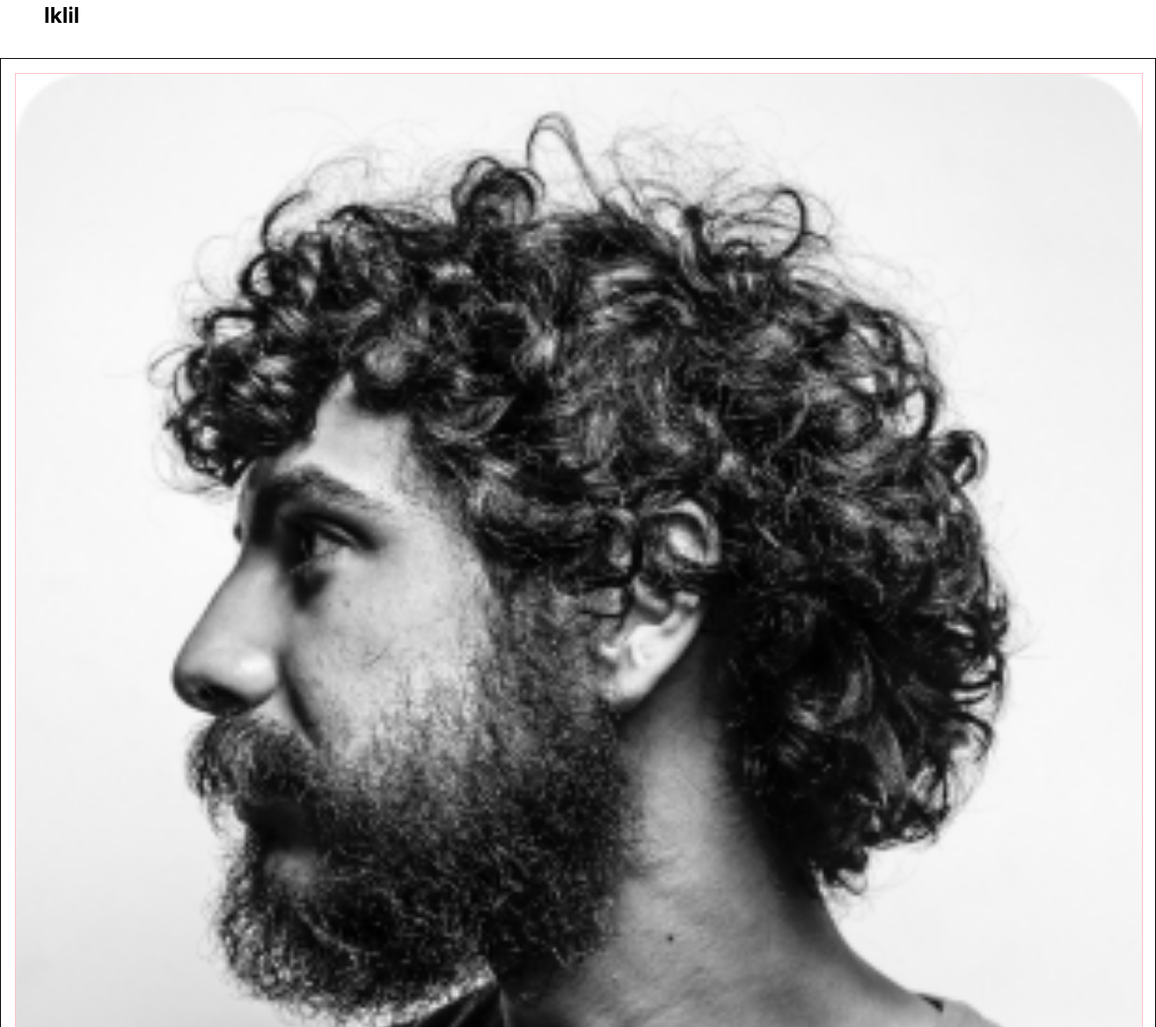
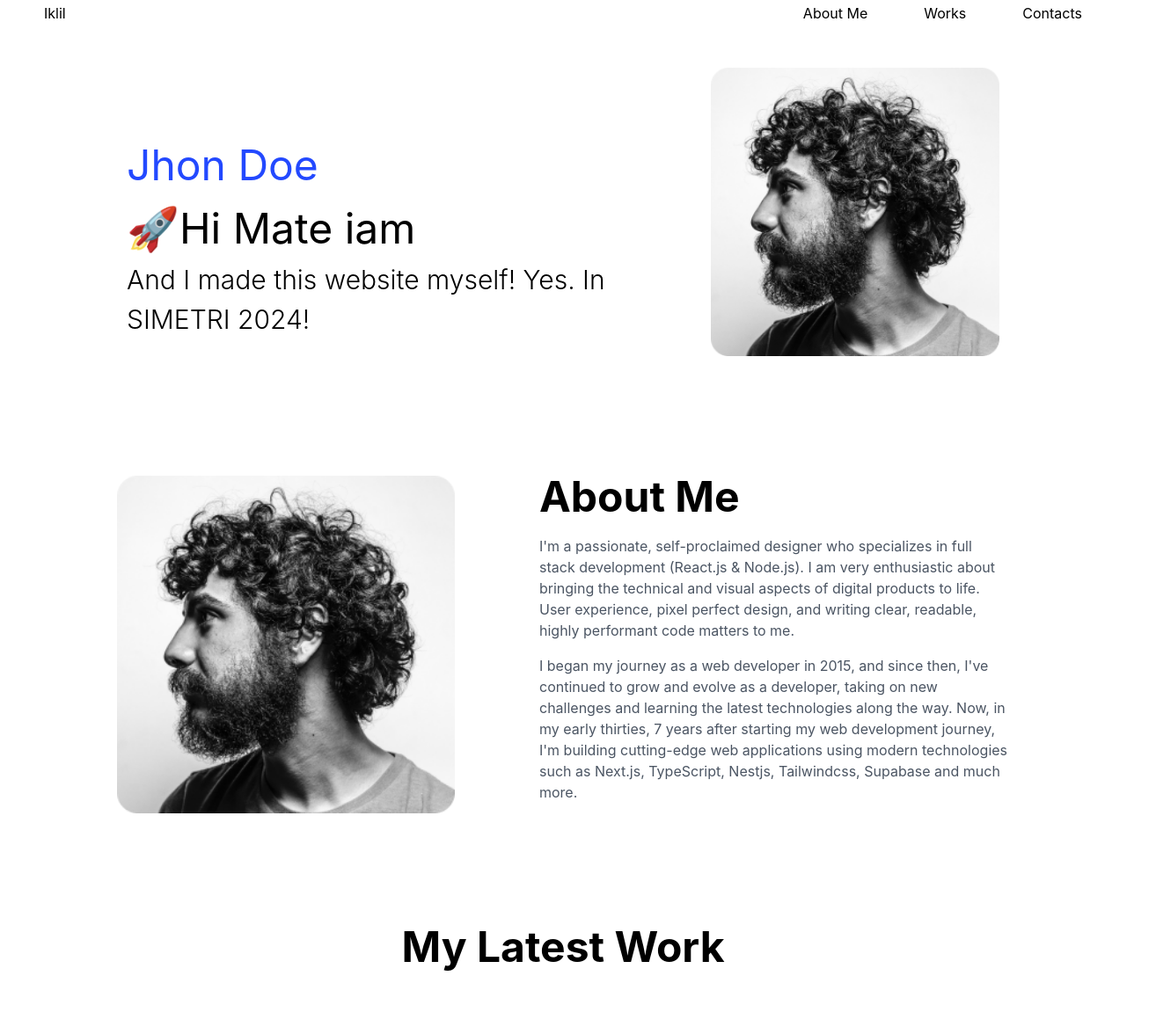
Before and after one commit to yowxy/SIMETRI-2024, a plain HTML site: page Week-1/index.html in a window 1280 px wide. Shown: the part 31-1199 px from the top of the page at 88% size, 1314 px wide, since content can reach past the window. Drawn offline with nearby package versions, Linux system fonts and the light colour scheme.

Commit message:
wip: hero section , about me section and using Tailwind CDN

```diff
--- a/Week-1/index.html
+++ b/Week-1/index.html
@@ -1,38 +1,73 @@
 <!DOCTYPE html>
 <html lang="en">
-
   <head>
     <meta charset="UTF-8" />
     <meta name="viewport" content="width=device-width, initial-scale=1.0" />
     <title>SIMETRI 2024 | Week-1</title>
-  <link href='fonts.googleapis.com/css?family=Inter:100,200,300,400,500,600,700,800,900'; rel='stylesheet' type='text/html'>
+    <link
+      href="fonts.googleapis.com/css?family=Inter:100,200,300,400,500,600,700,800,900"
+      ;
+      rel="stylesheet"
+      type="text/html"
+    />
     <link rel="stylesheet" href="style.css" />
+    <script src="https://cdn.tailwindcss.com"></script>
   </head>
 
   <body>
     <nav>
       <h1>Iklil</h1>
-    <!-- <ul>
+      <ul>
         <li>About Me</li>
         <li>Works</li>
         <li>Contacts</li>
-      </ul> -->
+      </ul>
     </nav>
     <div class="containerHero">
-      <div class="containerImage" >
-        <img src="assets/Image.png" alt="images">
+      <div class="containerImage">
+        <img src="assets/Image.png" alt="images" />
+      </div>
+      <div class="containerTextHero">
+        <!-- text -->
+        <h2 class="title">Jhon Doe</h2>
+        <h2>🚀Hi Mate iam</h2>
+        <p class="subtitle">
+          And I made this website myself! Yes. In SIMETRI 2024!
+        </p>
       </div>
     </div>
 
-    <div class="containerTextHero" >
-      <!-- text -->
-       <h2 class="title" >Jhon Doe</h2>
-       <h2>🚀Hi Mate iam</h2>
-       <p>And I made this website myself! Yes. In SIMETRI 2024!</p>
+    <!-- about us  -->
+    <div class="flex py-16 px-[133px] flex-row gap-24 ">
+      <img src="assets/Image.png" alt="gambar-simetri" class="w-96 h-96" />
+      <div class="flex flex-col" >
+        <h2 class="mb-5  font-bold text-5xl">About Me</h2>
+        <div class="flex  flex-col gap-4" >
+          <p class="text-base text-[#4B5563]">
+            I'm a passionate, self-proclaimed designer who specializes in full
+            stack development (React.js & Node.js). I am very enthusiastic about
+            bringing the technical and visual aspects of digital products to life.
+            User experience, pixel perfect design, and writing clear, readable,
+            highly performant code matters to me.
+          </p>
+          <p class="text-base  text-[#4B5563]">
+            I began my journey as a web developer in 2015, and since then, I've
+            continued to grow and evolve as a developer, taking on new challenges
+            and learning the latest technologies along the way. Now, in my early
+            thirties, 7 years after starting my web development journey, I'm
+            building cutting-edge web applications using modern technologies such
+            as Next.js, TypeScript, Nestjs, Tailwindcss, Supabase and much more.
+          </p>
+        </div>
+      </div>
     </div>
 
-    <!-- about us  -->
+    <section class="flex flex-col py-16 px-[120px]  justify-center items-center ">
+        <h2 class=" text-5xl font-bold">My Latest Work</h2>
+        <div>
+
+        </div>
+    </section>
 
   </body>
-
 </html>
--- a/Week-1/style.css
+++ b/Week-1/style.css
@@ -20,7 +20,7 @@ ul {
 }
 
 .containerHero {
-  border: 1px solid black;
+  /* border: 1px solid black; */
   display: flex;
   flex-direction: column;
   width: 100%;
@@ -29,28 +29,51 @@ ul {
 }
 
 .containerImage {
-  border: 1px solid pink;
+  /* border: 1px solid pink; */
   width: 100vw;
   height: 100vw;
   overflow: hidden;
 }
 
-img{
+img {
   width: 100%;
   height: 100%;
   object-fit: cover;
   border-radius: 16px;
+  background-position: center;
 }
 
-.containerTextHero {
-  border: 1px solid green;
+  .containerTextHero {
+    /* border: 1px solid green; */
+  }
+
+.containerTextHero .title {
+  color: #2349ff;
 }
 
-.containerTextHero .title{
-  color: #2349FF;
+.containerHero .subtitle {
+  font-weight: 300;
 }
 
+@media only screen and (min-width: 1024px) {
+  .containerHero {
+    flex-direction: row-reverse;
+    max-width: 80%;
+    margin: 0 auto;
+    justify-content: space-between;
+    align-items: center;
+  }
 
-@media  only  screen and  (min-width: 1024px) {
+  .containerImage {
+    width: 30vw;
+    height: 30vw;
+  }
 
+  .containerHero h2{
+    font-size: 48px;
+  }
+
+  .containerHero .subtitle{
+    font-size: 30px;
+  }
 }
```
Also changed, not shown: Week-1/assets/self-pict.jpg (added). Lines whose indentation alone changed are shown as unchanged.
